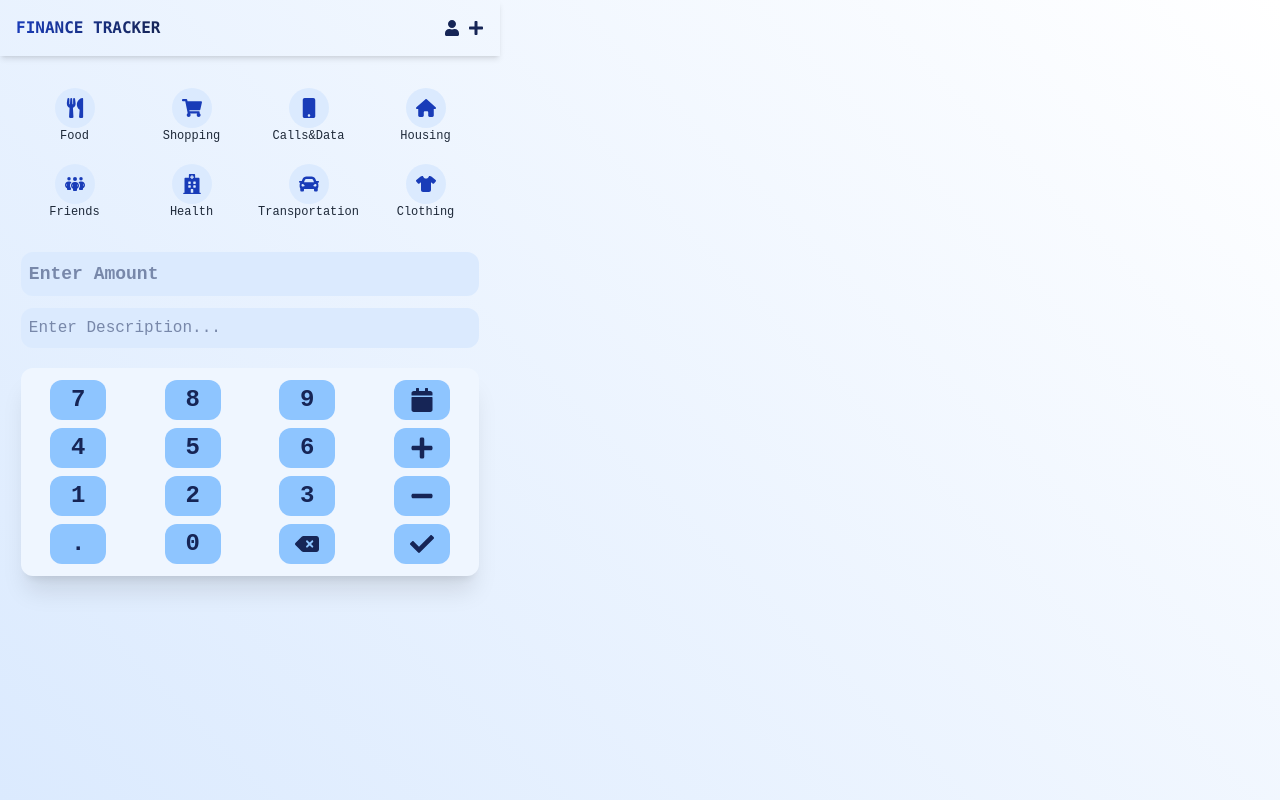
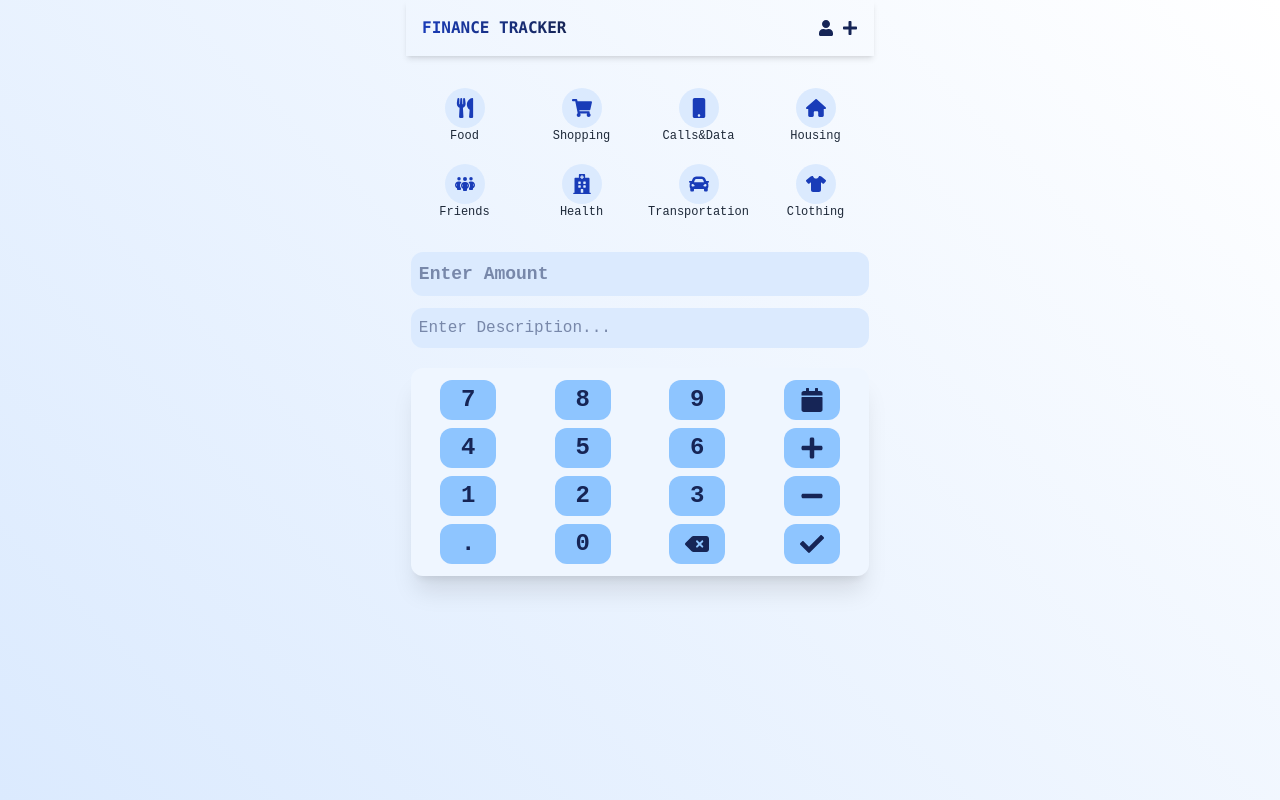
Before and after one commit to Soph-iee/ExpenseTracker, a React (Vite) app: page /new in a window 1280 px wide. Built offline with nearby package versions, Linux system fonts and the light colour scheme.

Commit message:
centered container

```diff
--- a/src/App.tsx
+++ b/src/App.tsx
@@ -11,7 +11,7 @@ function App() {
   const [expenseList, setExpenseList] = useState(ExpensesList);
 
   return (
-    <div className="max-w-[500px] h-screen">
+    <div className="max-w-[500px] h-screen mx-auto ">
       <Nav />
       {/* <Test/> */}
       <Routes>
--- a/src/Pages/Nav.tsx
+++ b/src/Pages/Nav.tsx
@@ -3,7 +3,7 @@ import { Link } from "react-router-dom";
 
 const Nav = () => {
   return (
-    <nav className="flex p-4  items-center list-none shadow-md sticky top-0 justify-between uppercase text-blue-950">
+    <nav className="flex p-4 mx-4   items-center list-none shadow-md sticky top-0 justify-between uppercase text-blue-950">
       <Link to="/">
         <li className="font-mono font-bold  bg-linear-to-r from-blue-800 to-blue-950 bg-clip-text text-transparent">
           FINANCE TRACKER
--- a/src/Pages/New.tsx
+++ b/src/Pages/New.tsx
@@ -84,9 +84,9 @@ const New = ({ setExpenseList }: ExpenseListProps) => {
             type="text"
             id="amount"
             value={input}
-            required
+            required            className=" bg-blue-100 p-2 w-full rounded-xl  text-lg font-bold text-blue-950 outline-gray-300"
+
             readOnly
-            className=" bg-blue-100 p-2 w-full rounded-xl  text-lg font-bold text-blue-950 outline-gray-300"
             placeholder="Enter Amount"
           />
         </div>
```
